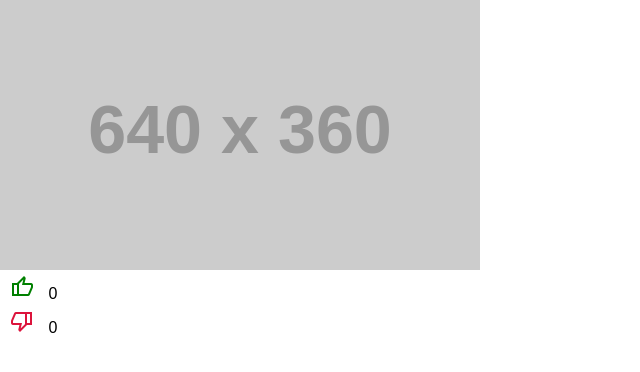
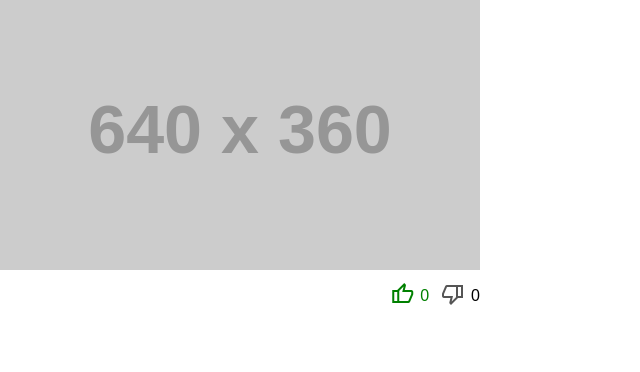
Before and after one commit to fa-kohansal/Like-Dislike-Button, a plain HTML site: page index.html in a window 1280 px wide. Shown: the whole page, without its empty margins (0-640 px from the left). Drawn offline with nearby package versions, Linux system fonts and the light colour scheme; placeholder pictures from the web are drawn by us.

Commit message:
set black hover for btn

```diff
--- a/index.html
+++ b/index.html
@@ -14,16 +14,17 @@
 <body>
     <div class="post" data-post-id="7712">
         <img class="postImg" src="http://via.placeholder.com/640x360" alt="img-sample">
-        <div class="posr-rating-container">
-            <button class="post-raiting-btn">
+        <div class="post-rating-container">
+            <div class="post-rating post-rating-selected">
+                <button class="post-rating-btn">
                     <span class="material-symbols-outlined thumbUp">
                         thumb_up
                     </span>
                 </button>
                 <span class="post-rating-count">0</span>
             </div>
-        <div class="posr-rating-container">
-            <button class="post-raiting-btn">
+            <div class="post-rating">
+                <button class="post-rating-btn">
                     <span class="material-symbols-outlined thumbDown">
                         thumb_down
                     </span>
@@ -32,6 +33,8 @@
             </div>
         </div>
 
+    </div>
+
     <script src="index.js"></script>
 </body>
 
--- a/style.css
+++ b/style.css
@@ -11,20 +11,40 @@
   display: block;
   width: 100%;
 }
-.post-raiting-btn{
+.post-rating-container{
+    display: flex;
+    justify-content: end;
+    padding: 12px 0 ;
+
+}
+.post-rating{
+    display: flex;
+    align-items: center;
+}
+.post-rating:not(:last-child){
+    margin-right: 12px;
+}
+.post-rating-selected> .post-rating-btn , .post-rating-selected>.post-rating-count{
+  color: green;
+
+}
+.post-rating-btn{
     border: none;
     background-color: white;
+    margin-right: 6px;
+    cursor: pointer;
+    color: #555;
 }
-.material-symbols-outlined {
+.post-rating:not(.post-rating-selected)>.post-rating-btn:hover{
+  color: #000000;
+}
+/* .material-symbols-outlined {
   font-variation-settings: "FILL" 0, "wght" 400, "GRAD" 0, "opsz" 24;
   color: crimson;
-  margin: 5px 10px;
-}
-.thumbUp {
+} */
+/* .thumbUp {
   color: green;
-  margin: 5px 10px;
 }
 .thumbDown {
   color: crimson;
-  margin: 5px 10px;
-}
+} */
```
Also changed, not shown: 1 other file. Lines whose indentation alone changed are shown as unchanged.
